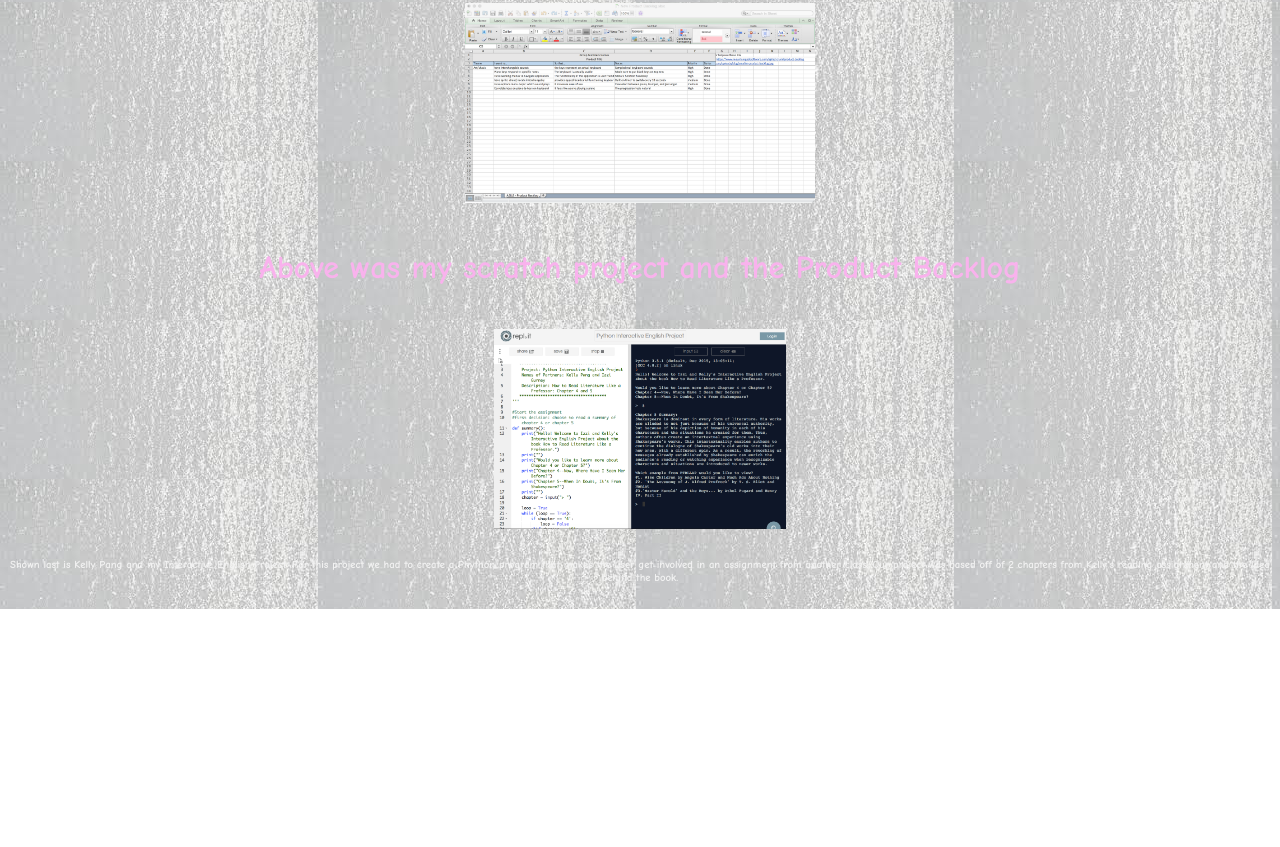
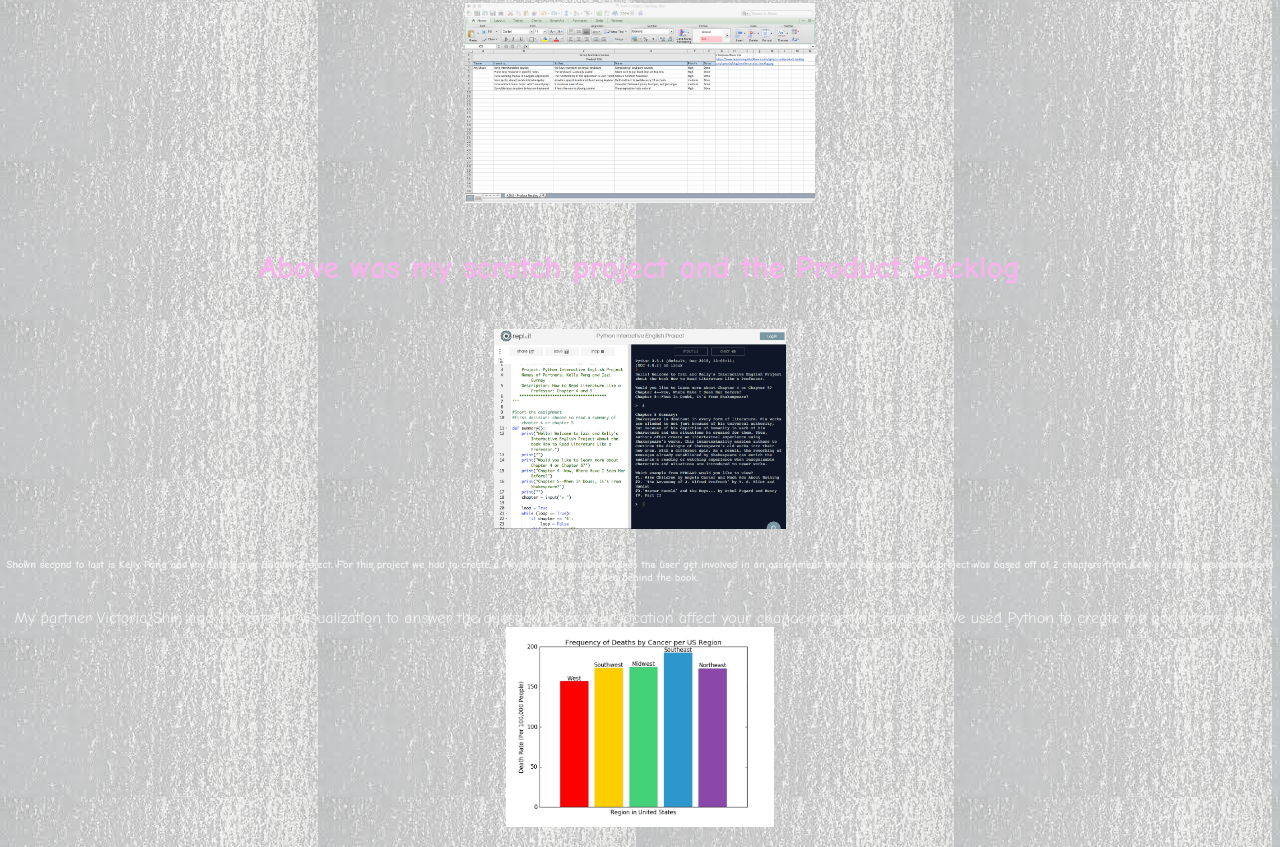
Before and after one commit to izzigurney/izzigurney.github.io, a plain HTML site: page portfolio/portfolio.html in a window 1280 px wide. Shown: the part 1111-1958 px from the top of the page. Before the commit the page ends 1720 px from the top, so only its background shows below. Drawn offline with Linux system fonts and the light colour scheme.

Commit message:
data project file

```diff
--- a/portfolio/portfolio.html
+++ b/portfolio/portfolio.html
@@ -22,6 +22,10 @@
     <h4> Above was my scratch project and the Product Backlog </h4>
     <h5> </h5>
     <a href="https://repl.it/D10I/55"><img src="images/replit.png" height="200"> </img> </a>
-    <h6> Shown last is Kelly Pang and my Interactive English Project. For this project we had to create a Phython program that makes the user get involved in an assignment from another class. Our project was based off of 2 chapters from Kelly's reading assignment and the idea behind the book.</h6>
+    <h6> Shown second to last is Kelly Pang and my Interactive English Project. For this project we had to create a Phython program that makes the user get involved in an assignment from another class. Our project was based off of 2 chapters from Kelly's reading assignment and the idea behind the book.</h6>
+    <h7> </h7>
+    <h8> My partner Victoria Shin and I created a visualization to answer the question:'Does your location affect your chance of getting cancer?' We used Python to create the bar graph below. </h7>
+    <h9></h9>
+    <img src="images/cancergraph.jpeg" height="200"> </img>
   </p>
 </html>
```
Also changed, not shown: portfolio/images/cancergraph.jpeg (added).
